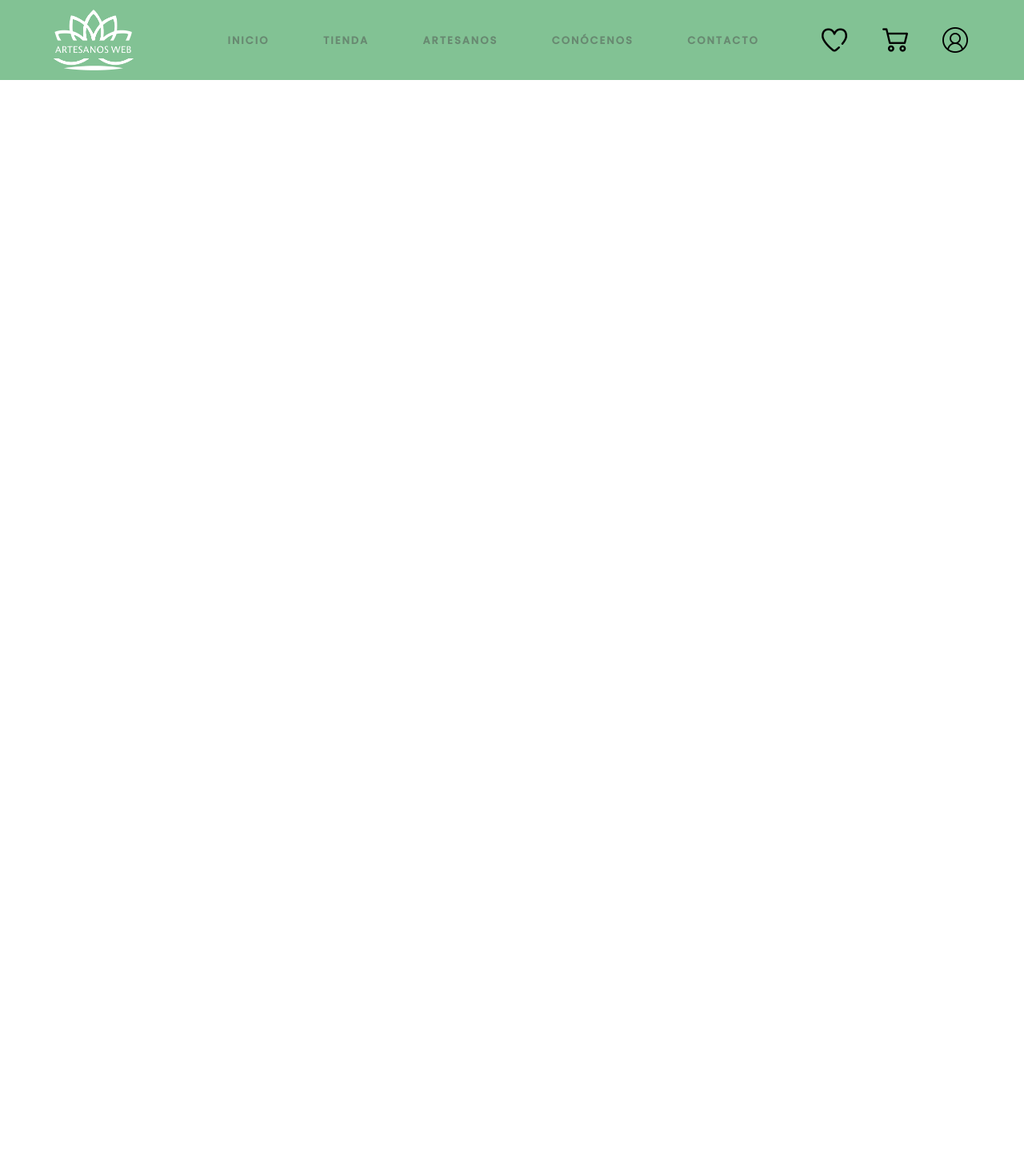
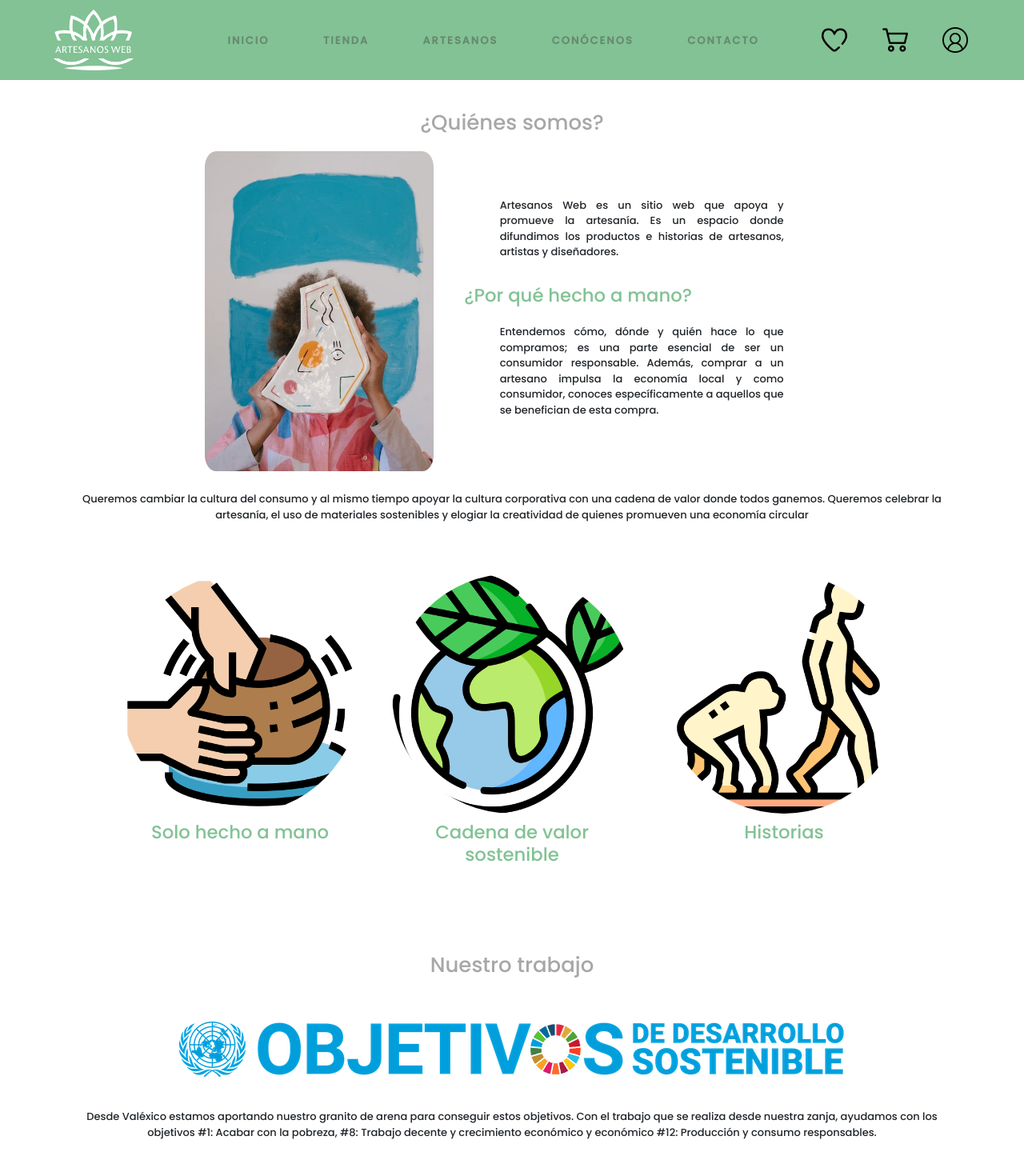
Before and after one commit to AndresGarciaL/ArtesanosWeb-React, a React (Create React App) app in the folder frontend/: page /Conocenos in a window 1280 px wide. Shown: the top 1470 px of the page at 80% size. Before the commit the page ends 800 px from the top, so only its background shows below. Built offline with nearby package versions, Linux system fonts and the light colour scheme.

Commit message:
Se agrego Conocenos.html

```diff
--- a/frontend/src/pages/Conocenos.js
+++ b/frontend/src/pages/Conocenos.js
@@ -1,6 +1,8 @@
 //1.
 import React from 'react';
 import Header from "../components/Header";
+import Footer from "../components/Footer";
+import "../styles/Conocenos.css";
 
 //2.
 function Conocenos() {
@@ -8,9 +10,61 @@ function Conocenos() {
     return (
         <>
             <Header />
-            <div className="container">
+            <h2 className="tituloh2">¿Quiénes somos?</h2>
+            <div class="left">
+                <img id="img-conocenos" src={require("../images/img-contacto/conocenos.png")} alt="Imagen Conócenos" />
+                <div class="parrafos">
+                    <p class="parrafo1">Artesanos Web es un sitio web que apoya y promueve la artesanía. Es un espacio donde
+                        difundimos los productos
+                        e
+                        historias de artesanos, artistas y diseñadores.</p>
+                    <h3 class="preguntas">¿Por qué hecho a mano?</h3>
+                    <p class="parrafo1">Entendemos cómo, dónde y quién hace lo que compramos; es una parte esencial de ser un
+                        consumidor responsable.
+                        Además, comprar a un artesano impulsa la economía local y como consumidor, conoces específicamente a aquellos
+                        que se benefician de esta compra.</p>
+                </div>
+            </div>
 
+            <p class="parrafo4">Queremos cambiar la cultura del consumo y al mismo tiempo apoyar la cultura corporativa con una
+                cadena de
+                valor
+                donde todos ganemos. Queremos celebrar la artesanía, el uso de materiales sostenibles y elogiar la creatividad
+                de quienes promueven una economía circular</p>
+
+            <div className="imgs2">
+                <div className="artesanos">
+                    <img className="fotos"
+                        src={require("../images/img-contacto/hecho-a-mano.png")} />
+                    <h3 className="preguntas">Solo hecho a mano</h3>
+                </div>
+                <div className="artesanos">
+                    <img className="fotos" src={require("../images/img-contacto/sostenible.png")} />
+                    <h3 className="preguntas">Cadena de valor sostenible</h3>
+                </div>
+                <div className="artesanos">
+                    <img className="fotos"
+                        src={require("../images/img-contacto/historias.png")} />
+                    <h3 className="preguntas">Historias</h3>
+                </div>
             </div>
+
+            <h2 className="tituloh2">Nuestro trabajo</h2>
+            <img id="ODS"
+                src={require("../images/img-contacto/conocenos/ODS.png")} />
+            <p class="parrafo4">Desde Valéxico estamos aportando nuestro granito de arena para conseguir estos objetivos. Con
+                el trabajo que se
+                realiza desde nuestra zanja, ayudamos con los objetivos #1: Acabar con la pobreza, #8: Trabajo decente y
+                crecimiento económico y económico #12: Producción y consumo responsables.</p>
+            <div class="imgs2">
+                <img
+                    src={require("../images/img-contacto/conocenos/pobreza.png")} id="pobreza" />
+                <img
+                    src={require("../images/img-contacto/conocenos/trabajo.png")} id="trabajo" />
+                <img
+                    src={require("../images/img-contacto/conocenos/produccion.png")} id="produccion" />
+            </div>
+            <Footer />
         </>
     );
 }
--- /dev/null
+++ b/frontend/src/styles/Conocenos.css
@@ -0,0 +1,146 @@
+/* Estilos base */
+h3 {
+    text-align: center;
+}
+
+.tituloh2 {
+    color: rgba(77, 80, 77, 0.5) !important;
+    text-align: center;
+    padding-top: 3%;
+    padding-bottom: 1%;
+}
+
+.left {
+    display: flex;
+    align-items: center;
+    margin-bottom: 0% !important;
+}
+
+.parrafos {
+    display: block;
+    text-align: justify;
+    margin-right: 20%;
+    margin-left: 3%;
+}
+
+.parrafo1 {
+    margin-top: 5% !important;
+    margin-bottom: 7% !important;
+}
+
+#parrafo4 {
+    margin-top: 2% !important;
+}
+
+#img-conocenos {
+    width: 15;
+    max-height: 400px !important;
+    margin-left: 20%;
+    border-radius: 5%;
+}
+
+.parrafo4 {
+    text-align: center;
+    margin-top: 2%;
+    padding-right: 7%;
+    padding-left: 7%;
+
+}
+
+p {
+    text-align: justify;
+    width: 100%;
+}
+
+/* Estilos para introduccion */
+.introduccion {
+    margin-top: 70px;
+    margin-bottom: 40px;
+}
+
+/* Imgs */
+.imgs2 {
+    display: flex;
+    justify-content: space-between;
+}
+
+#venta {
+    margin-left: 5%;
+    width: 314px;
+    height: 314px;
+}
+
+#servicio {
+    width: 296px;
+    height: 296px;
+}
+
+#cooperacion {
+    margin-right: 5%;
+    width: 297px;
+    height: 318px;
+}
+
+/* PREGUNTAS */
+.preguntas {
+    display: flex;
+    justify-content: space-between;
+    text-align: center;
+    color: #82C294;
+}
+
+#titulo1 {
+    margin-left: 6%;
+    width: 296px;
+    height: 94px;
+}
+
+#titulo2 {
+    width: 296px;
+    height: 94px;
+}
+
+#titulo3 {
+    margin-right: 5%;
+    width: 296px;
+    height: 94px;
+}
+
+/* Estilo para Objetivos imgs */
+#ODS {
+    display: block;
+    margin-left: auto;
+    margin-right: auto;
+    margin-top: 2%;
+    margin-bottom: 2%;
+}
+
+
+
+/* Estilos responsivos */
+@media (max-width: 768px) {
+    .parrafos {
+        margin-right: 10%;
+        margin-left: 10%;
+    }
+
+
+
+    #titulo1,
+    #titulo2,
+    #titulo3 {
+        margin-left: 10%;
+        margin-right: 10%;
+        width: auto;
+        height: auto;
+    }
+
+
+
+    .preguntas {
+        flex-wrap: wrap;
+        gap: 20px;
+        margin-left: 10%;
+        margin-right: 10%;
+    }
+}
```
Also changed, not shown: frontend/src/images/img-contacto/historias.png (renamed from frontend/src/images/img-contacto/hisotorias.png).
